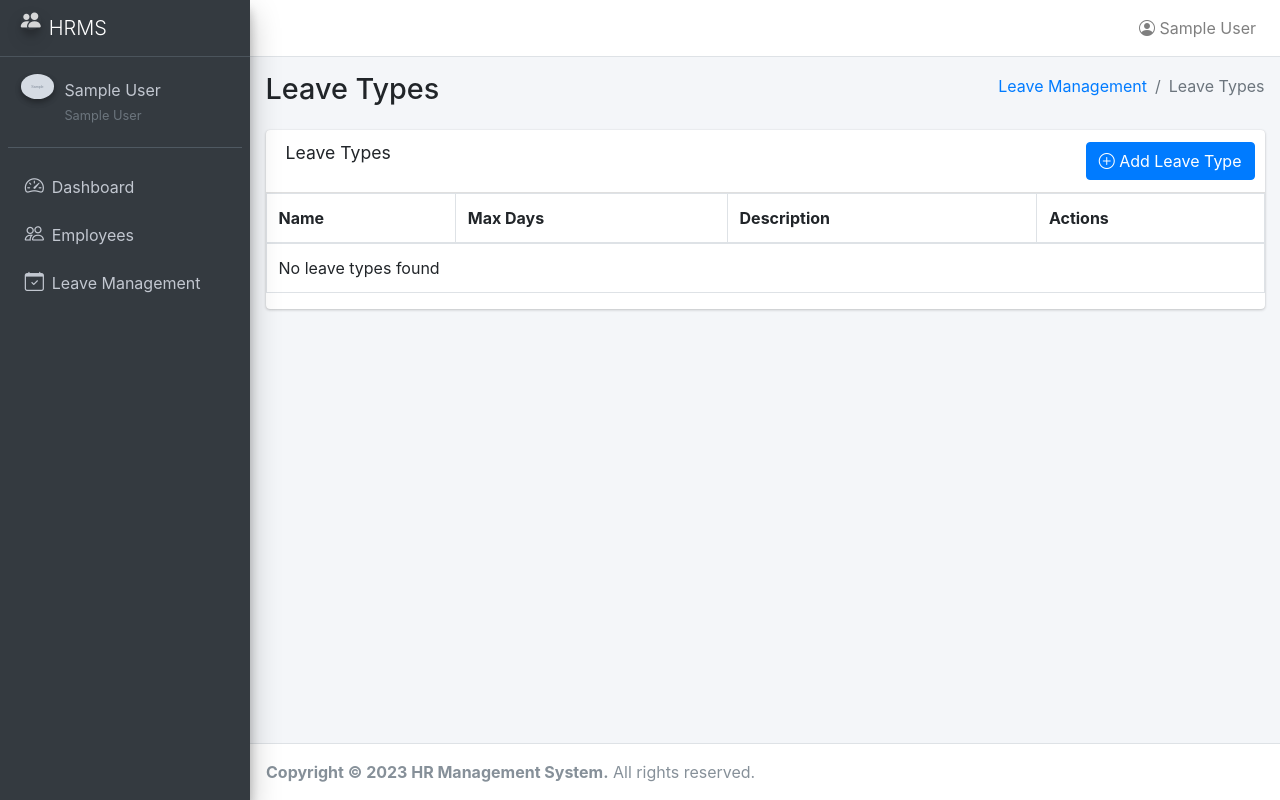
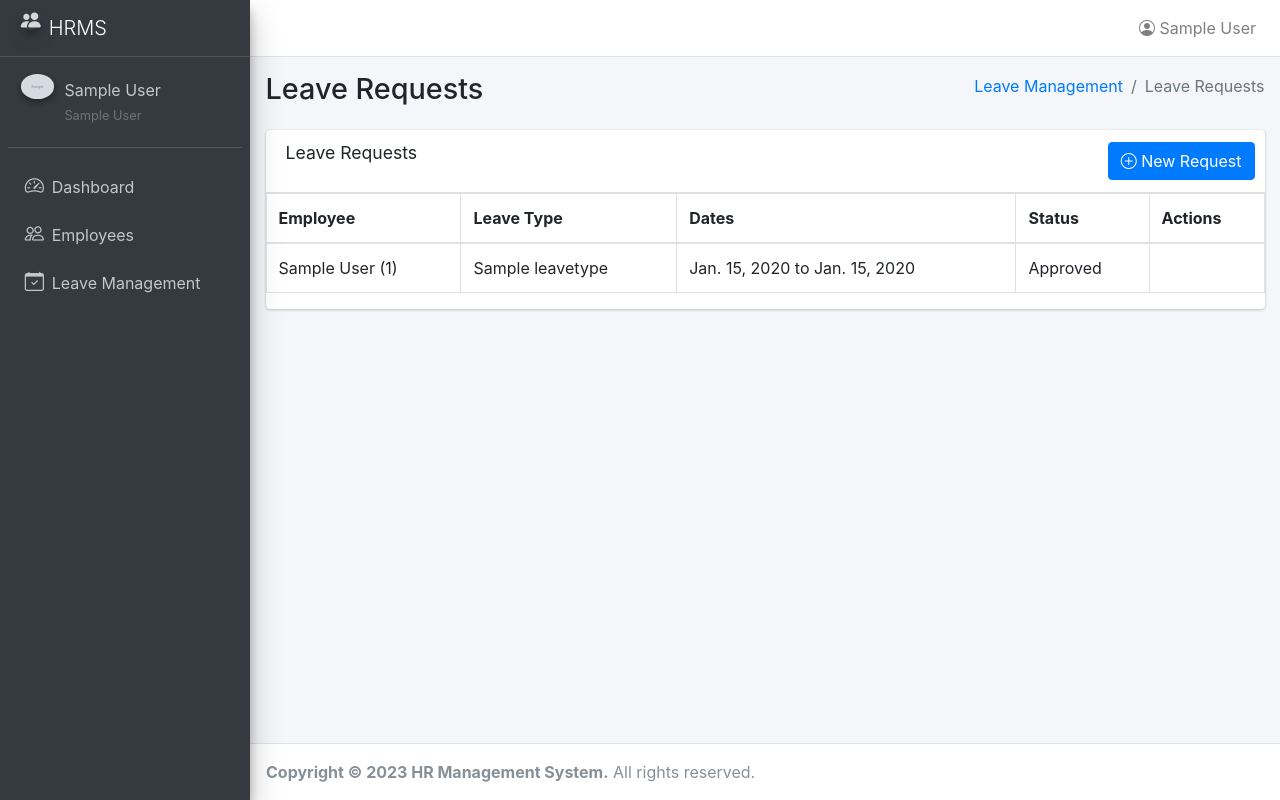
Before and after one commit to ShenalK02/HR-Management-System, a Django app: page /leaves/ in a window 1280 px wide. Run offline with Django 3.2, Linux system fonts and the light colour scheme; a user stored in the database is signed in; tables that the repository leaves empty hold one stand-in row (values such as "Sample post"); grey boxes marked "Sample" are stand-in pictures; some libraries are stand-ins or nearby versions.

Commit message:
Leave request form setup and interface creation

```diff
--- a/leaves/views.py
+++ b/leaves/views.py
@@ -17,7 +17,7 @@
         leaves = LeaveRequest.objects.all().order_by('-date_requested')
     else:
         leaves = LeaveRequest.objects.filter(employee=request.user).order_by('-date_requested')
-    return render(request, 'leaves/leave_type_list.html', {'leaves': leaves})
+    return render(request, 'leaves/leave_request_list.html', {'leaves': leaves})
 
 
 @login_required
--- /dev/null
+++ b/templates/leaves/leave_request_list.html
@@ -0,0 +1,60 @@
+{% extends 'base.html' %}
+
+{% block page_title %}Leave Requests{% endblock %}
+
+{% block breadcrumbs %}
+    <li class="breadcrumb-item"><a href="{% url 'leave_list' %}">Leave Management</a></li>
+    <li class="breadcrumb-item active">Leave Requests</li>
+{% endblock %}
+
+{% block content %}
+<div class="card">
+    <div class="card-header">
+        <h3 class="card-title">Leave Requests</h3>
+        <div class="card-tools">
+            <a href="{% url 'leave_create' %}" class="btn btn-primary">
+                <i class="bi bi-plus-circle"></i> New Request
+            </a>
+        </div>
+    </div>
+    <div class="table-responsive">
+        <table class="table table-bordered table-hover">
+            <thead>
+                <tr>
+                    <th>Employee</th>
+                    <th>Leave Type</th>
+                    <th>Dates</th>
+                    <th>Status</th>
+                    <th>Actions</th>
+                </tr>
+            </thead>
+            <tbody>
+                {% for leave in leaves %}
+                <tr>
+                    <td>{{ leave.employee }}</td>
+                    <td>{{ leave.leave_type }}</td>
+                    <td>{{ leave.start_date }} to {{ leave.end_date }}</td>
+                    <td>{{ leave.get_status_display }}</td>
+                    <td>
+                        {% if request.user.is_hr %}
+                            {% if leave.status == 'P' %}
+                            <a href="{% url 'leave_approve' leave.pk %}" class="btn btn-sm btn-success">
+                                <i class="bi bi-check-circle"></i> Approve
+                            </a>
+                            <a href="{% url 'leave_reject' leave.pk %}" class="btn btn-sm btn-danger">
+                                <i class="bi bi-x-circle"></i> Reject
+                            </a>
+                            {% endif %}
+                        {% endif %}
+                    </td>
+                </tr>
+                {% empty %}
+                <tr>
+                    <td colspan="5">No leave requests found</td>
+                </tr>
+                {% endfor %}
+            </tbody>
+        </table>
+    </div>
+</div>
+{% endblock %}
--- a/templates/leaves/leave_type_list.html
+++ b/templates/leaves/leave_type_list.html
@@ -11,11 +11,13 @@
 <div class="card">
     <div class="card-header">
         <h3 class="card-title">Leave Types</h3>
+        {% if user.is_hr %}
         <div class="card-tools">
             <a href="{% url 'leavetype_create' %}" class="btn btn-primary">
                 <i class="bi bi-plus-circle"></i> Add Leave Type
             </a>
         </div>
+        {% endif %}
     </div>
     <div class="table-responsive">
         <table class="table table-bordered table-hover">
@@ -24,7 +26,9 @@
                     <th>Name</th>
                     <th>Max Days</th>
                     <th>Description</th>
+                    {% if user.is_hr %}
                     <th>Actions</th>
+                    {% endif %}
                 </tr>
             </thead>
             <tbody>
@@ -33,6 +37,7 @@
                     <td>{{ leavetype.name }}</td>
                     <td>{{ leavetype.max_days }}</td>
                     <td>{{ leavetype.description|truncatechars:50 }}</td>
+                    {% if user.is_hr %}
                     <td>
                         <a href="{% url 'leavetype_update' leavetype.pk %}" class="btn btn-sm btn-primary">
                             <i class="bi bi-pencil"></i> Edit
@@ -41,10 +46,11 @@
                             <i class="bi bi-trash"></i> Delete
                         </a>
                     </td>
+                    {% endif %}
                 </tr>
                 {% empty %}
                 <tr>
-                    <td colspan="4">No leave types found</td>
+                    <td colspan="{% if user.is_hr %}4{% else %}3{% endif %}">No leave types found</td>
                 </tr>
                 {% endfor %}
             </tbody>
```
Also changed, not shown: templates/dashboard/dashboard.html (line endings or trailing spaces).
